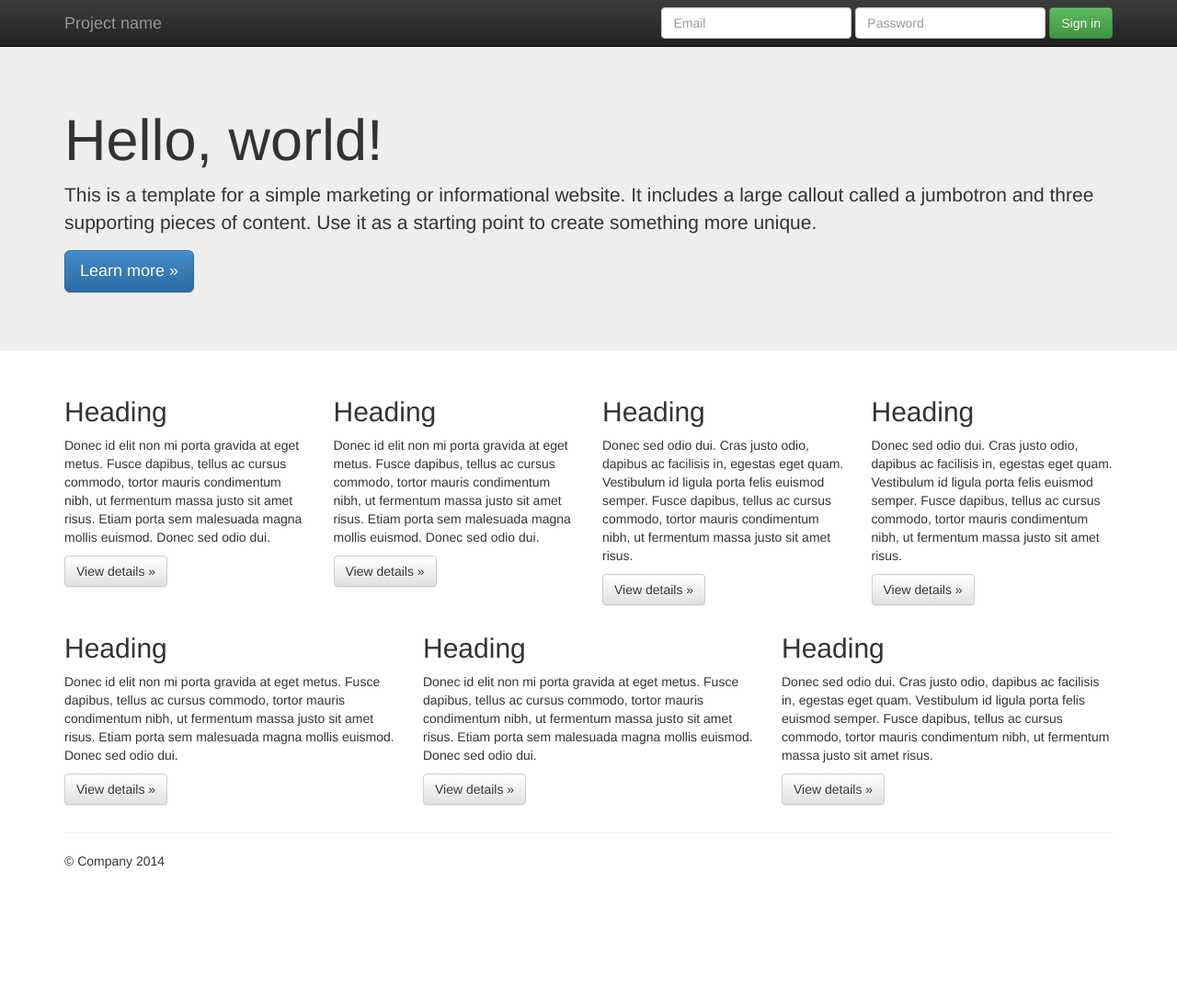
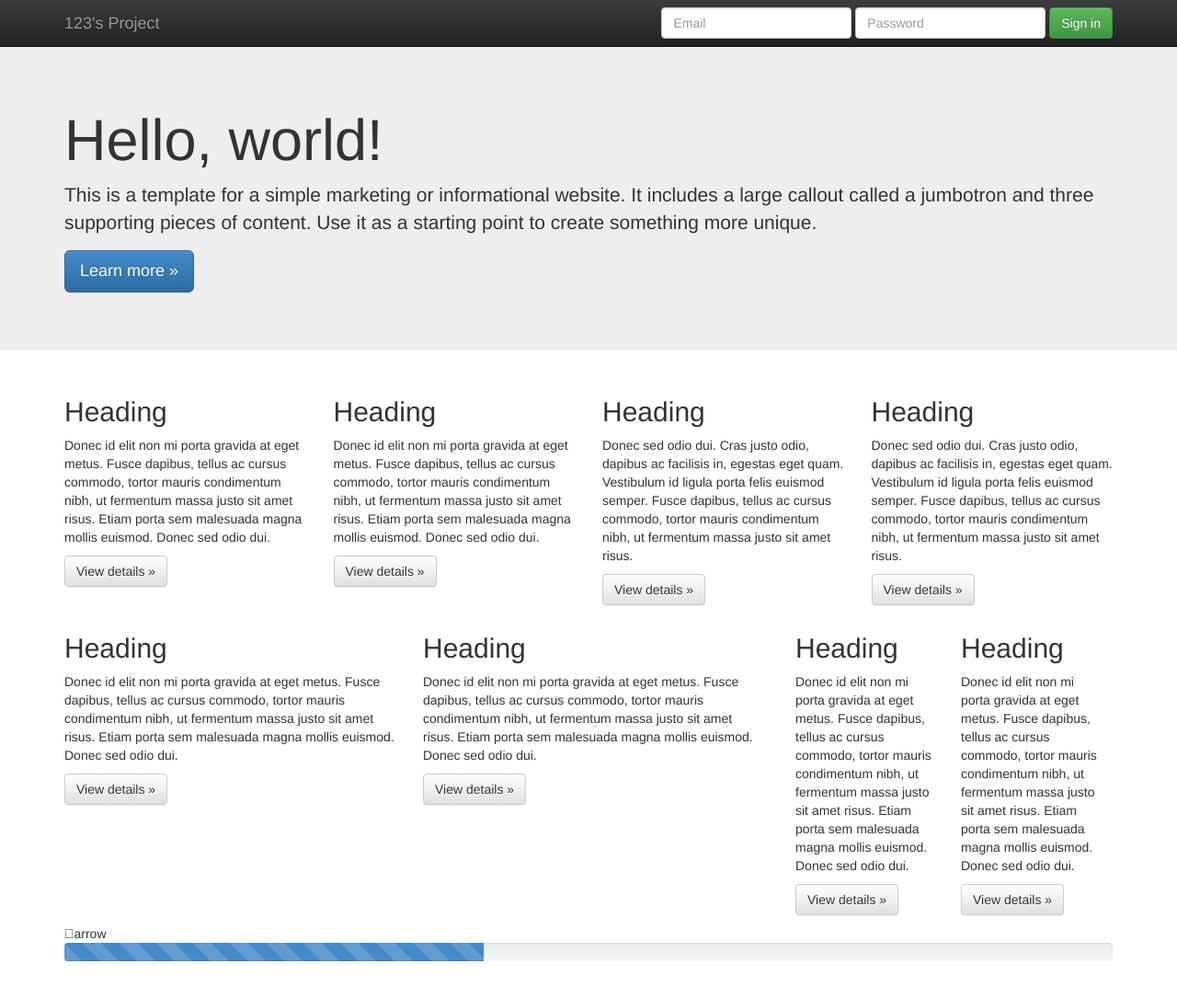
Before and after one commit to omagas/html5WorkShop, a plain HTML site: page index.html in a window 1280 px wide. Shown: the whole page at 92% size. Before the commit the page ends 976 px from the top, so only its background shows below. Drawn offline with nearby package versions, Linux system fonts and the light colour scheme.

Commit message:
add Process bar

```diff
--- a/index.html
+++ b/index.html
@@ -35,7 +35,7 @@
             <span class="icon-bar"></span>
             <span class="icon-bar"></span>
           </button>
-          <a class="navbar-brand" href="#">Project name</a>
+          <a class="navbar-brand" href="#">123's Project</a>
         </div>
         <div class="navbar-collapse collapse">
           <form class="navbar-form navbar-right" role="form">
@@ -96,13 +96,25 @@
           <p><a class="btn btn-default" href="#" role="button">View details &raquo;</a></p>
        </div>
         <div class="col-md-4">
+	        <div class="col-md-6">
+	          <h2>Heading</h2>
+	          <p>Donec id elit non mi porta gravida at eget metus. Fusce dapibus, tellus ac cursus commodo, tortor mauris condimentum nibh, ut fermentum massa justo sit amet risus. Etiam porta sem malesuada magna mollis euismod. Donec sed odio dui. </p>
+	          <p><a class="btn btn-default" href="#" role="button">View details &raquo;</a></p>
+	       </div>
+        <div class="col-md-6">
           <h2>Heading</h2>
-          <p>Donec sed odio dui. Cras justo odio, dapibus ac facilisis in, egestas eget quam. Vestibulum id ligula porta felis euismod semper. Fusce dapibus, tellus ac cursus commodo, tortor mauris condimentum nibh, ut fermentum massa justo sit amet risus.</p>
+          <p>Donec id elit non mi porta gravida at eget metus. Fusce dapibus, tellus ac cursus commodo, tortor mauris condimentum nibh, ut fermentum massa justo sit amet risus. Etiam porta sem malesuada magna mollis euismod. Donec sed odio dui. </p>
           <p><a class="btn btn-default" href="#" role="button">View details &raquo;</a></p>
+       </div>
         </div>
 
       </div>
-
+      <div><span class="glyphicon-arrow-down">arrow</span></div>
+		<div  class = "progress progress-striped active">
+		  <div  class = "progress-bar"   role = "progressbar"  aria-valuenow = "45"  aria-valuemin = "0"  aria-valuemax = "100"  style = " width: 40%">
+		    <span  class = "sr-only"> 45% Complete </ span >
+		  </ div >
+		</ div >
       <hr>
 
       <footer>
--- a/js/main.js
+++ b/js/main.js
@@ -2,3 +2,6 @@ $('#myTab a').click(function (e) {
   e.preventDefault()
   $(this).tab('show')
 })
+$('.progress-bar').click(function (e){
+    $(this).width="80%"
+})
```
